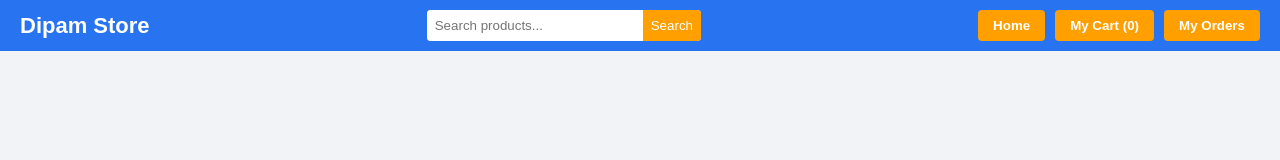
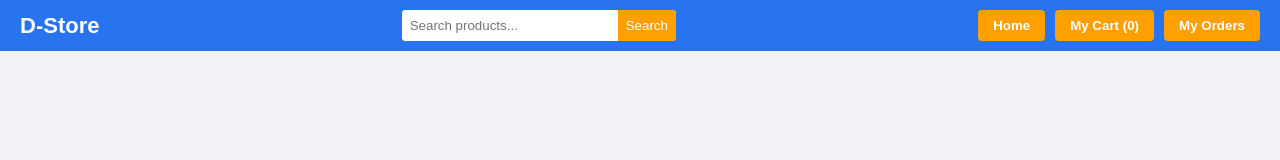
Before and after one commit to Dipam03/Copiate, a plain HTML site: page index.html in a window 1280 px wide. Drawn offline with Linux system fonts and the light colour scheme.

Commit message:
Update index.html

```diff
--- a/index.html
+++ b/index.html
@@ -2,7 +2,7 @@
 <html>
 <head>
   <meta charset="UTF-8">
-  <title>Dipam Store</title>
+  <title>D-Store</title>
   <script src="https://cdn.jsdelivr.net/npm/emailjs-com@2/dist/email.min.js"></script>
   <style>
     body { margin:0; font-family: Arial, sans-serif; background:#f1f3f6; }
@@ -52,7 +52,7 @@
 <body>
 
 <header>
-  <h1 onclick="goHome()">Dipam Store</h1>
+  <h1 onclick="goHome()">D-Store</h1>
   <div class="search-box">
     <input type="text" id="searchInput" placeholder="Search products...">
     <button onclick="searchProducts()">Search</button>
```
